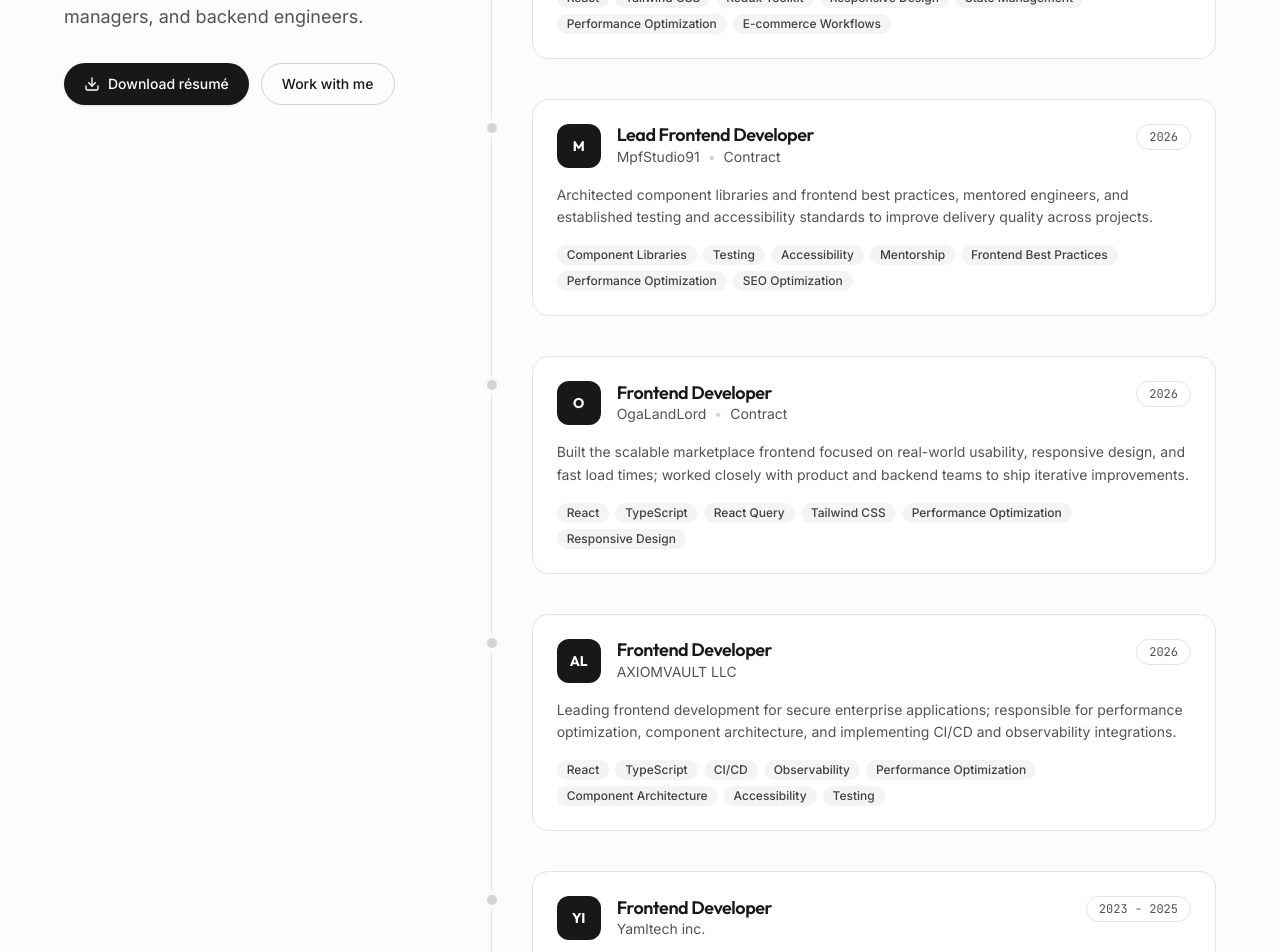
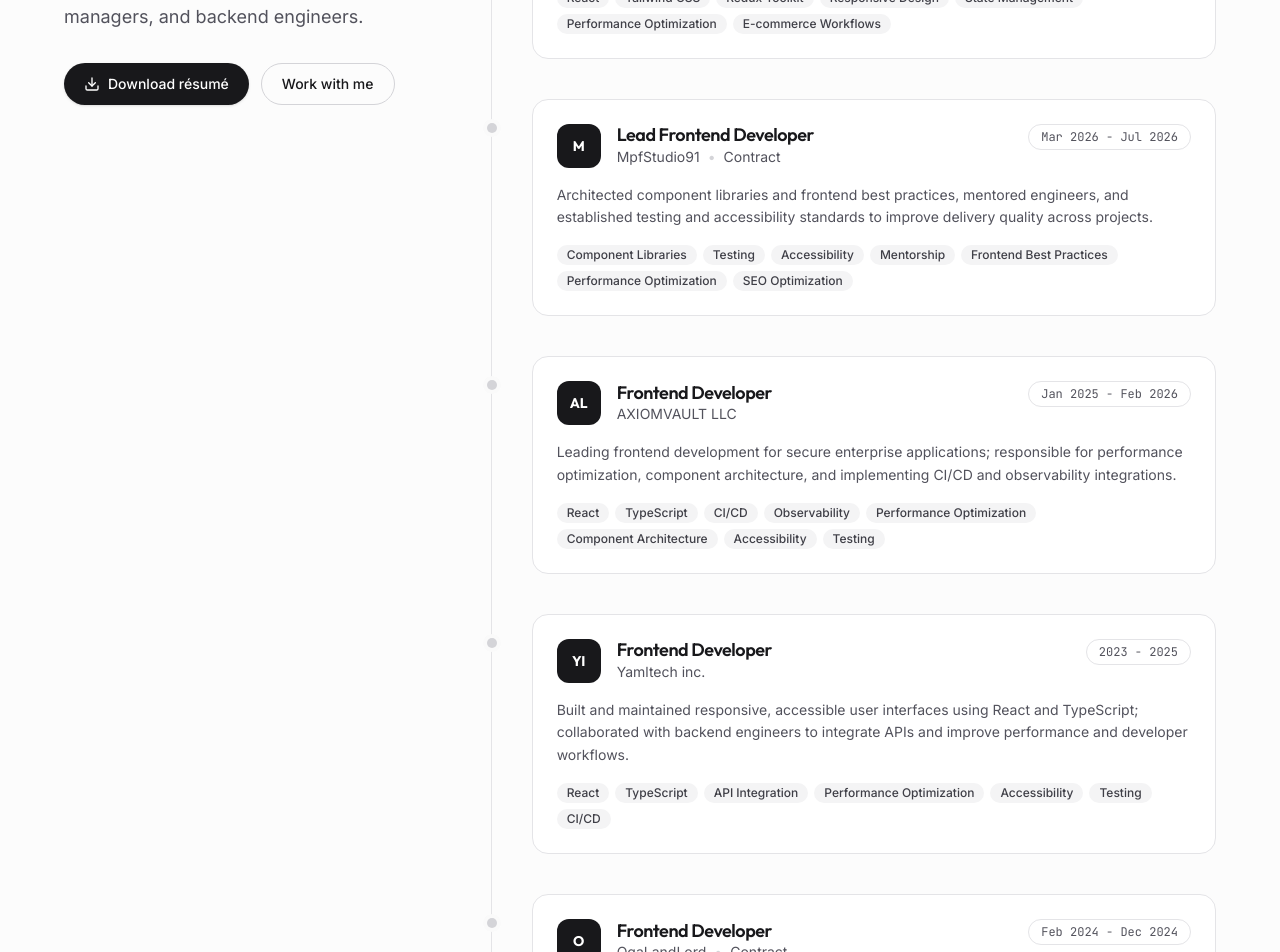
Before and after one commit to chikamso-cmd/portfolio, a React (Vite) app: page / in a window 1280 px wide. Shown: the part 5700-6652 px from the top of the page. Built offline with nearby package versions, Linux system fonts and the light colour scheme.

Commit message:
updated the project requirments

```diff
--- a/src/constants.ts
+++ b/src/constants.ts
@@ -220,7 +220,7 @@ export const EXPERIENCE: Experience[] = [
     id: "3",
     company: "AXIOMVAULT LLC",
     role: "Frontend Developer",
-    period: "2026",
+    period: "Jan 2025 - Feb 2026",
     description:
       "Leading frontend development for secure enterprise applications; responsible for performance optimization, component architecture, and implementing CI/CD and observability integrations.",
     tech: [
@@ -239,7 +239,7 @@ export const EXPERIENCE: Experience[] = [
     company: "OgaLandLord",
     role: "Frontend Developer",
     employmentType: "Contract",
-    period: "2026 ",
+    period: "Feb 2024 - Dec 2024",
     description:
       "Built the scalable marketplace frontend focused on real-world usability, responsive design, and fast load times; worked closely with product and backend teams to ship iterative improvements.",
     tech: [
@@ -257,7 +257,7 @@ export const EXPERIENCE: Experience[] = [
     company: "MpfStudio91",
     role: "Lead Frontend Developer",
     employmentType: "Contract",
-    period: "2026",
+    period: "Mar 2026 - Jul 2026",
     description:
       "Architected component libraries and frontend best practices, mentored engineers, and established testing and accessibility standards to improve delivery quality across projects.",
     tech: [
```
